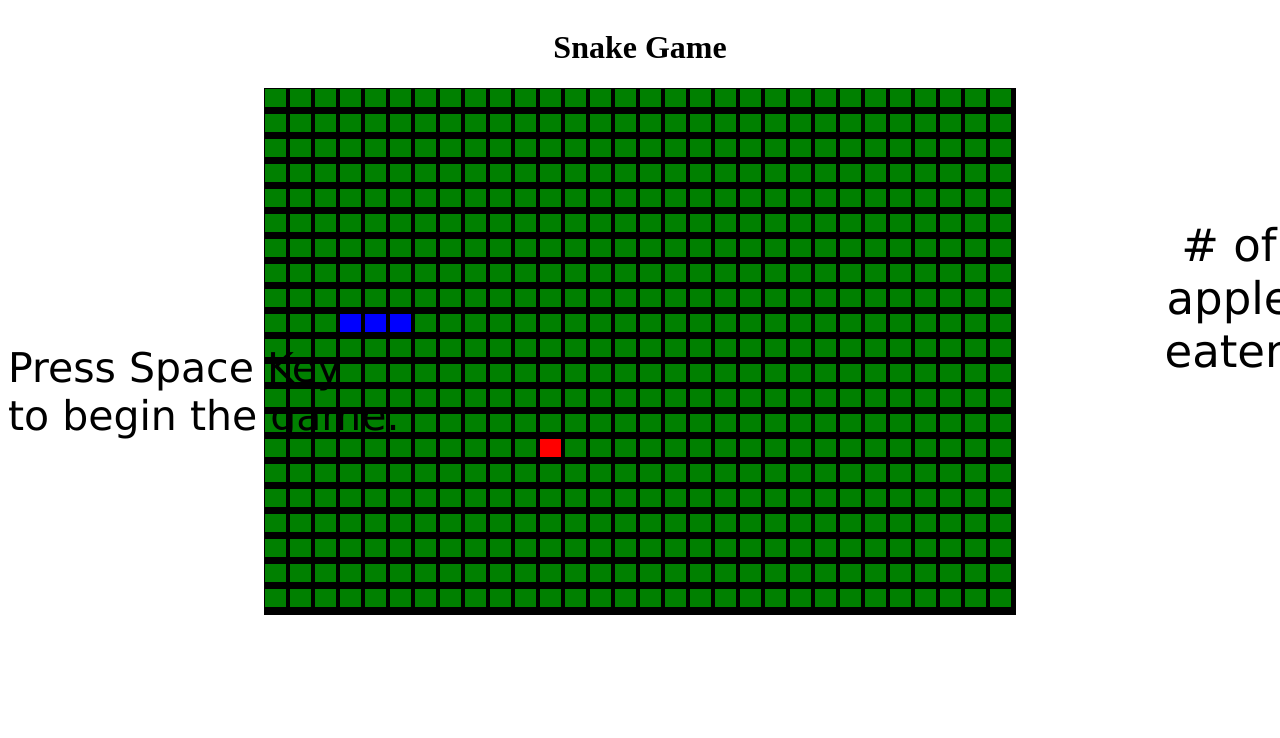
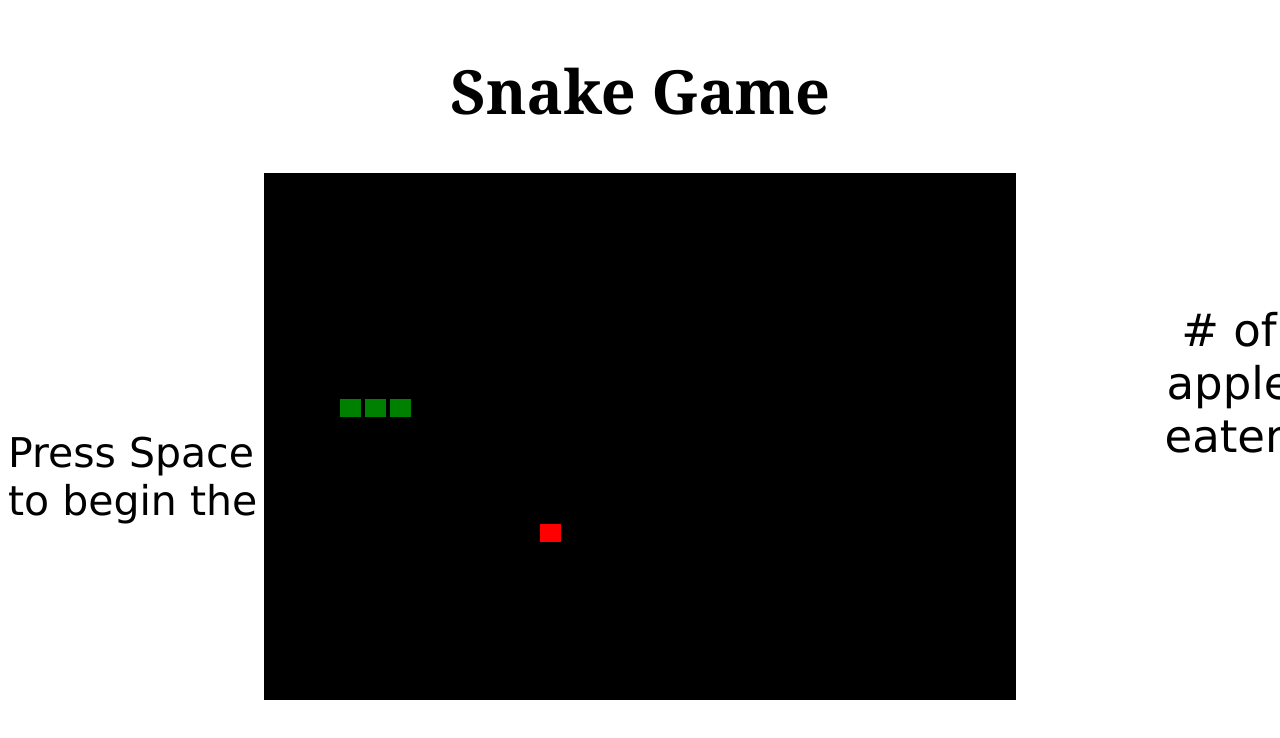
Before and after one commit to komalgill0310/snake_game, a plain HTML site: page index.html in a window 1280 px wide. Drawn offline with Linux system fonts and the light colour scheme.

Commit message:
Issue: Snake collide with itself

```diff
--- a/script.js
+++ b/script.js
@@ -45,30 +45,29 @@ const myInterval = setInterval(() => {
 
 startGame();
 
-function startGame(){
+function startGame() {
   document.addEventListener("keydown", (e) => {
-    if(e.key === " "){
+    if (e.key === " ") {
       snakeDirection = "right";
       alterSnakeDir();
     }
   });
 }
 
-
 function gameCanvas() {
   colorRect(0, 0, canvas.width, canvas.height, "black");
-  drawGridOnCanvas();
+  // drawGridOnCanvas();
 }
 
-function drawGridOnCanvas() {
-  for (let i = 0; i < canvas.width; i++) {
-    for (let j = 0; j < canvas.height; j++) {
-      let x = i * 25;
-      let y = j * 25;
-      colorRect(x, y, 21, 18, "green");
-    }
-  }
-}
+// function drawGridOnCanvas() {
+//   for (let i = 0; i < canvas.width; i++) {
+//     for (let j = 0; j < canvas.height; j++) {
+//       let x = i * 25;
+//       let y = j * 25;
+//       colorRect(x, y, 19 , 16, "green");
+//     }
+//   }
+// }
 
 function drawSnakeBody(snakeBody) {
   for (let i = 0; i < snakeBody.length; i++) {
@@ -82,7 +81,7 @@ function drawSnake(snakeBody) {
     snakeBody.y,
     dimOfSnakeAndApple[0],
     dimOfSnakeAndApple[1],
-    "blue"
+    "green"
   );
 }
 
@@ -141,14 +140,10 @@ function moveSnake(snakeBody) {
   );
 
   if (snakeDirection === "right") {
-    let detect = boundaryDetection();
-    if (!detect) {
-      snakeBody[0].x += snakeSpeed;
-      moveSnakeBody(copyOfSnakeBody);
-      // console.log("Right: ", snakeBody[0].x);
-      boundaryDetection();
-      console.log("Right: ", snakeBody[0].x);
-    }
+    boundaryDetection();
+    snakeBody[0].x += snakeSpeed;
+    moveSnakeBody(copyOfSnakeBody);
+    console.log("Right: ", snakeBody[0].x);
   }
   if (snakeDirection === "left") {
     boundaryDetection();
@@ -169,7 +164,7 @@ function moveSnake(snakeBody) {
     console.log("Down: ", snakeBody[0].y);
   }
   // boundaryDetection();
-  snakeTouchItself();
+  // snakeTouchItself();
 }
 
 //How snake will collide with applePos?
@@ -225,9 +220,9 @@ function boundaryDetection() {
     alert("You Hit the wall");
     clearInterval(myInterval);
     // resetSnakePos(snakeBody);
-    // isSnakeHitTheWall = true;
+    isSnakeHitTheWall = true;
   }
-  // isSnakeHitTheWall = true;
+  return isSnakeHitTheWall;
 }
 
 function growSnakeBody() {
@@ -245,7 +240,7 @@ function growSnakeBody() {
 
 //Game Over: When Snake touch itself
 function snakeTouchItself() {
-  for (let i = 1; i < snakeBody.length; i++) {
+  for (let i = 3; i < snakeBody.length; i++) {
     if (
       snakeBody[0].x === snakeBody[i].x &&
       snakeBody[0].y === snakeBody[i].y
--- a/stylesheet.css
+++ b/stylesheet.css
@@ -4,6 +4,11 @@
   justify-content: center;
   text-align: center;
   flex-direction: column;
+}
+
+h1{
+  font-size: 61px;
+  font-family: Cambria, Cochin, Georgia, Times, 'Times New Roman', serif;
 }
 
 #snake-game-canvas {
```
